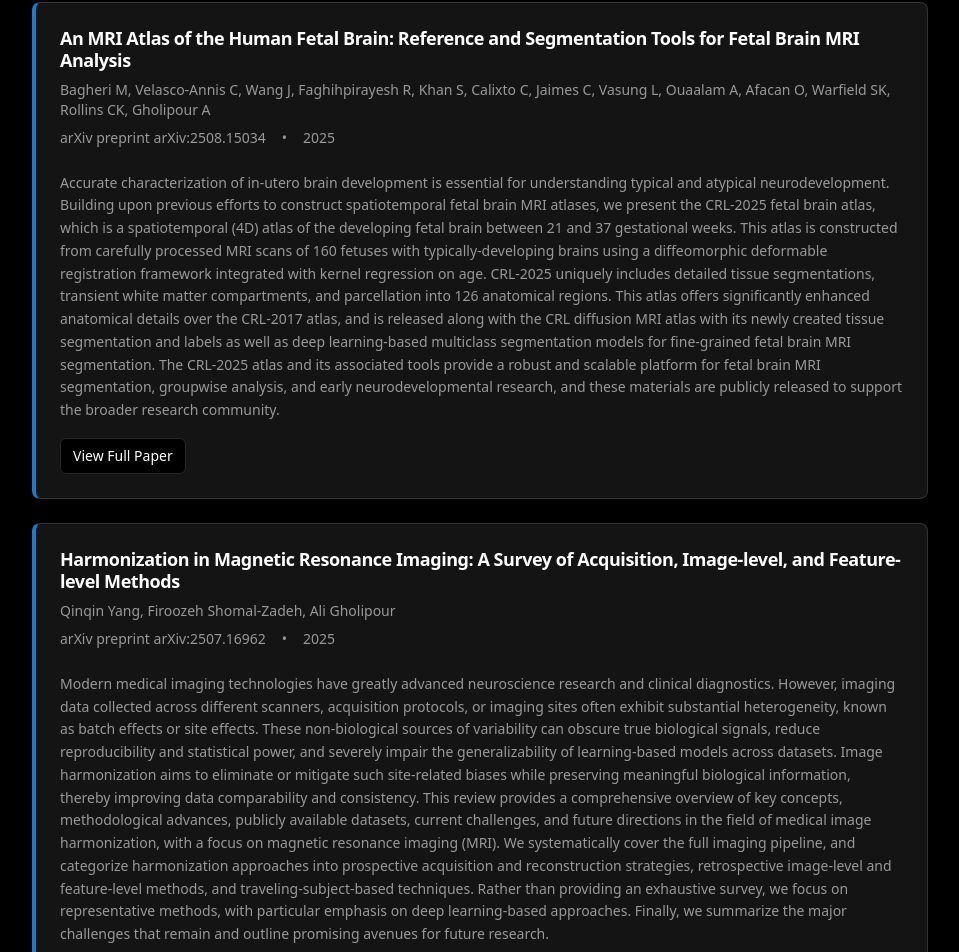
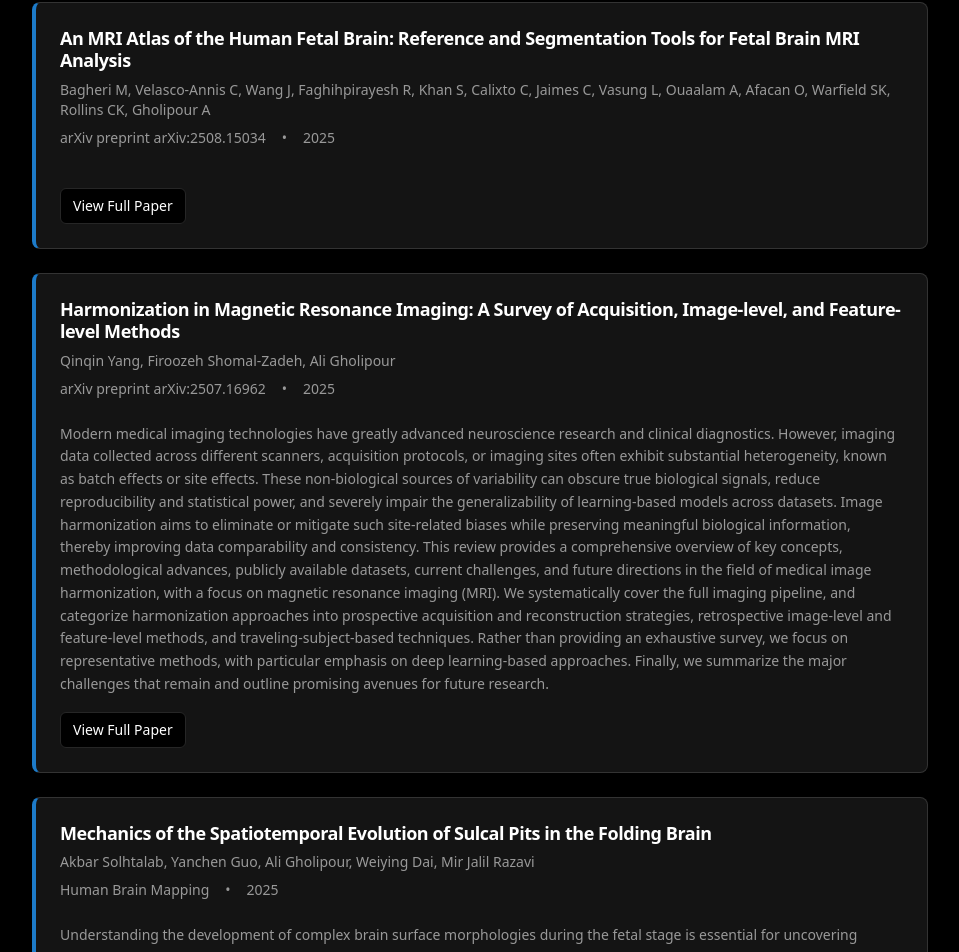
Before and after one commit to IntelligentImaging/braindevelopment.org, a React (Vite) app: page / in a window 1280 px wide. Shown: the part 5547-6499 px from the top of the page, without its empty margins (160-1119 px from the left). Built offline with nearby package versions, Linux system fonts and the light colour scheme.

Commit message:
Update Publications.tsx

```diff
--- a/src/components/Publications.tsx
+++ b/src/components/Publications.tsx
@@ -9,8 +9,9 @@ const Publications = () => {
       authors: "Bagheri M, Velasco-Annis C, Wang J, Faghihpirayesh R, Khan S, Calixto C, Jaimes C, Vasung L, Ouaalam A, Afacan O, Warfield SK, Rollins CK, Gholipour A",
       journal: "arXiv preprint arXiv:2508.15034",
       year: "2025",
-      abstract:
+      /* abstract:
         "Accurate characterization of in-utero brain development is essential for understanding typical and atypical neurodevelopment. Building upon previous efforts to construct spatiotemporal fetal brain MRI atlases, we present the CRL-2025 fetal brain atlas, which is a spatiotemporal (4D) atlas of the developing fetal brain between 21 and 37 gestational weeks. This atlas is constructed from carefully processed MRI scans of 160 fetuses with typically-developing brains using a diffeomorphic deformable registration framework integrated with kernel regression on age. CRL-2025 uniquely includes detailed tissue segmentations, transient white matter compartments, and parcellation into 126 anatomical regions. This atlas offers significantly enhanced anatomical details over the CRL-2017 atlas, and is released along with the CRL diffusion MRI atlas with its newly created tissue segmentation and labels as well as deep learning-based multiclass segmentation models for fine-grained fetal brain MRI segmentation. The CRL-2025 atlas and its associated tools provide a robust and scalable platform for fetal brain MRI segmentation, groupwise analysis, and early neurodevelopmental research, and these materials are publicly released to support the broader research community.",
+        */
       link: "https://arxiv.org/abs/2508.15034"
     },
     {
```
